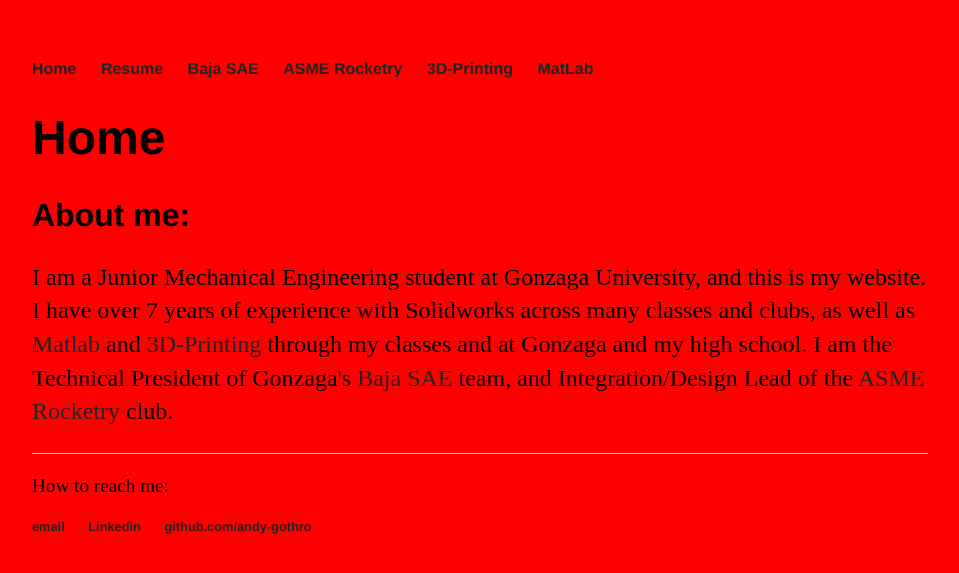
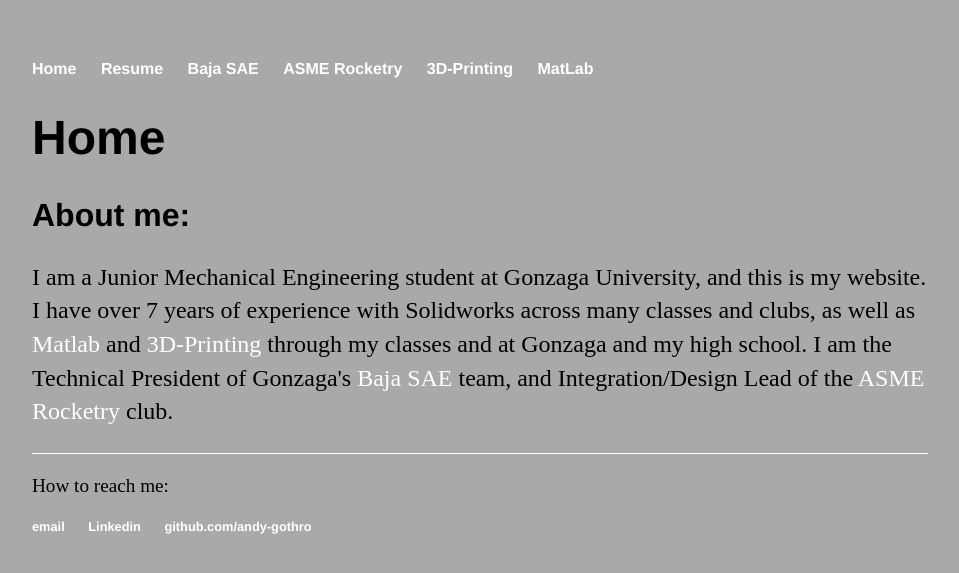
Before and after one commit to andy-gothro/andy-gothro.github.io, a Jekyll site: the page built from index.html, in a window 1280 px wide. Shown: the top 573 px of the page, without its empty margins (160-1119 px from the left). Built offline with Jekyll 4.4.1, drawn with Linux system fonts in a browser that asks for light colours.

Commit message:
Update main.css

```diff
--- a/css/main.css
+++ b/css/main.css
@@ -1,7 +1,7 @@
 body {
     margin: 60px auto;
     width: 70%;
-    background-color: #ff0000;
+    background-color: #a9a9a9;
 }
 nav ul, footer ul {
     font-family:'Helvetica', 'Arial', 'Sans-Serif';
@@ -15,7 +15,7 @@
 }
 a {
     text-decoration: none;
-    color: #222;
+    color: #ffffff;
 }
 a:hover {
     text-decoration: underline;
@@ -31,10 +31,10 @@
 p {
     font-size: 1.5em;
     line-height: 1.4em;
-    color: ##ff0000;
+    color: ##ffffff;
 }
 footer {
-    border-top: 1px solid #d5d5d5;
+    border-top: 1px solid #ffffff;
     font-size: .8em;
 }
 
```
